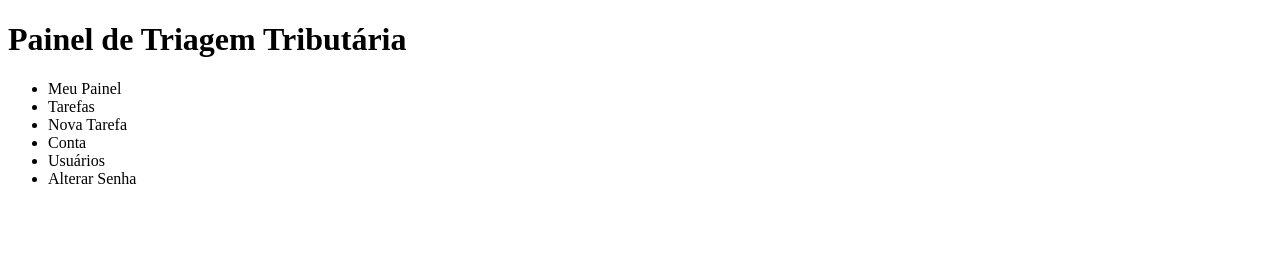
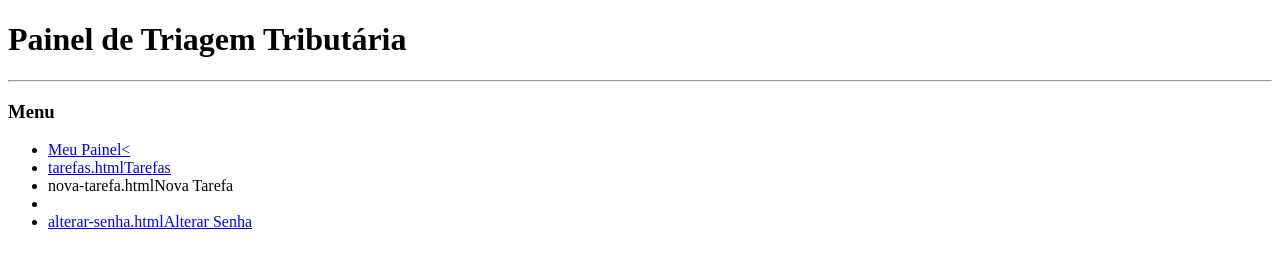
Before and after one commit to filipegouveia3005-ctrl/painel-triagem-tributaria-Mostrar-mais-linhas, a plain HTML site: page index.html in a window 1280 px wide. Drawn offline with Linux system fonts and the light colour scheme.

Commit message:
Update index.html

```diff
--- a/index.html
+++ b/index.html
@@ -1,19 +1,27 @@
 <!DOCTYPE html>
 <html lang="pt-BR">
+
 <head>
     <meta charset="utf-8">
     <title>Painel de Triagem Tributária</title>
 </head>
+
 <body>
+
     <h1>Painel de Triagem Tributária</h1>
 
+    <hr>
+
+    <h3>Menu</h3>
+
     <ul>
-        <li>Meu Painel</li>
-        <li>Tarefas</li>
-        <li>Nova Tarefa</li>
-        <li>Conta</li>
-        <li>Usuários</li>
-        <li>Alterar Senha</li>
+        <li><a href="dashboard.html">Meu Painel<      <li>tarefas.htmlTarefas</a></li>
+        <li>nova-tarefa.htmlNova Tarefa</a></li>
+        <li><a href="htmlUsuários</a></li>
+        <li><onta.htmlConta</a></li>
+        <li>alterar-senha.htmlAlterar Senha</a></li>
     </ul>
+
 </body>
+
 </html>
```
